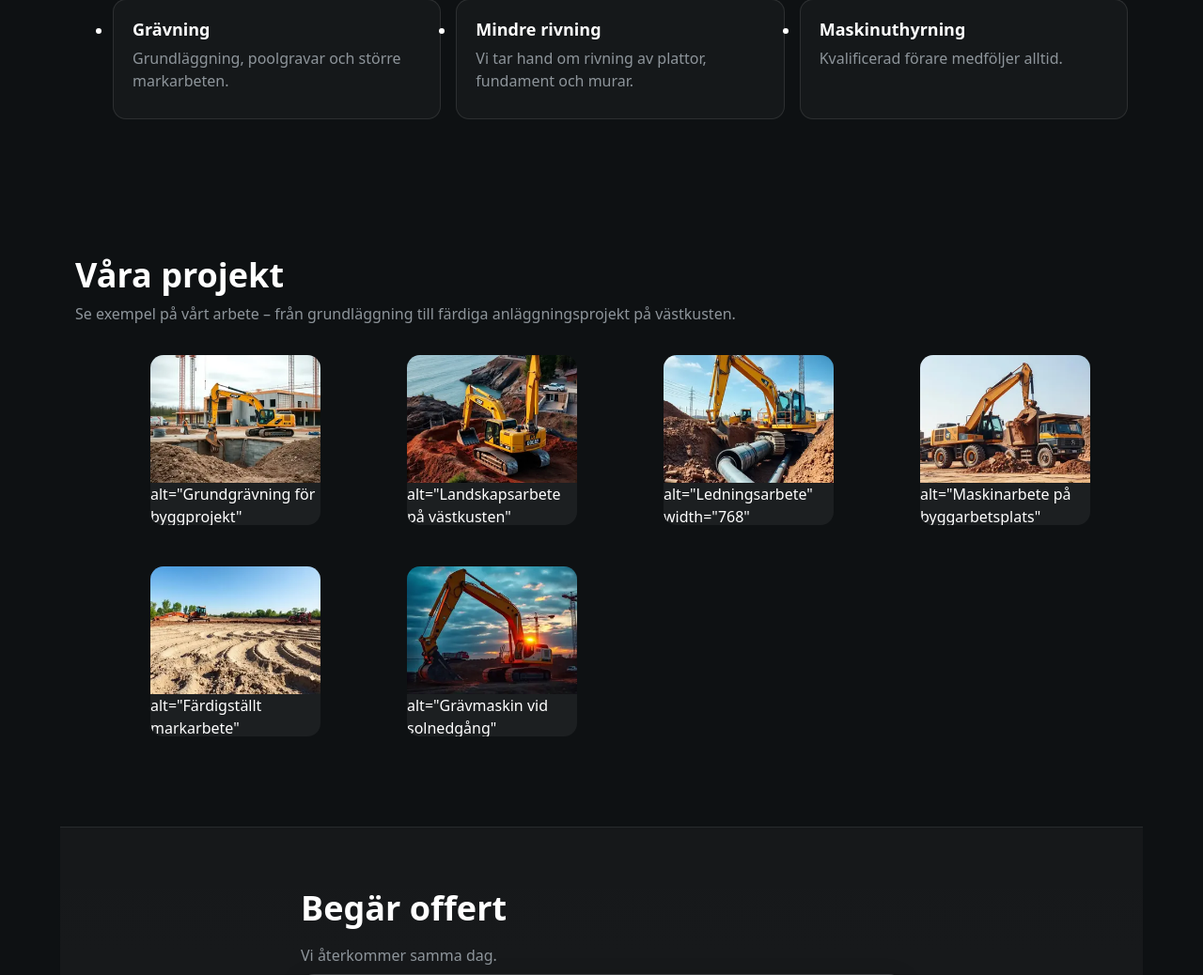
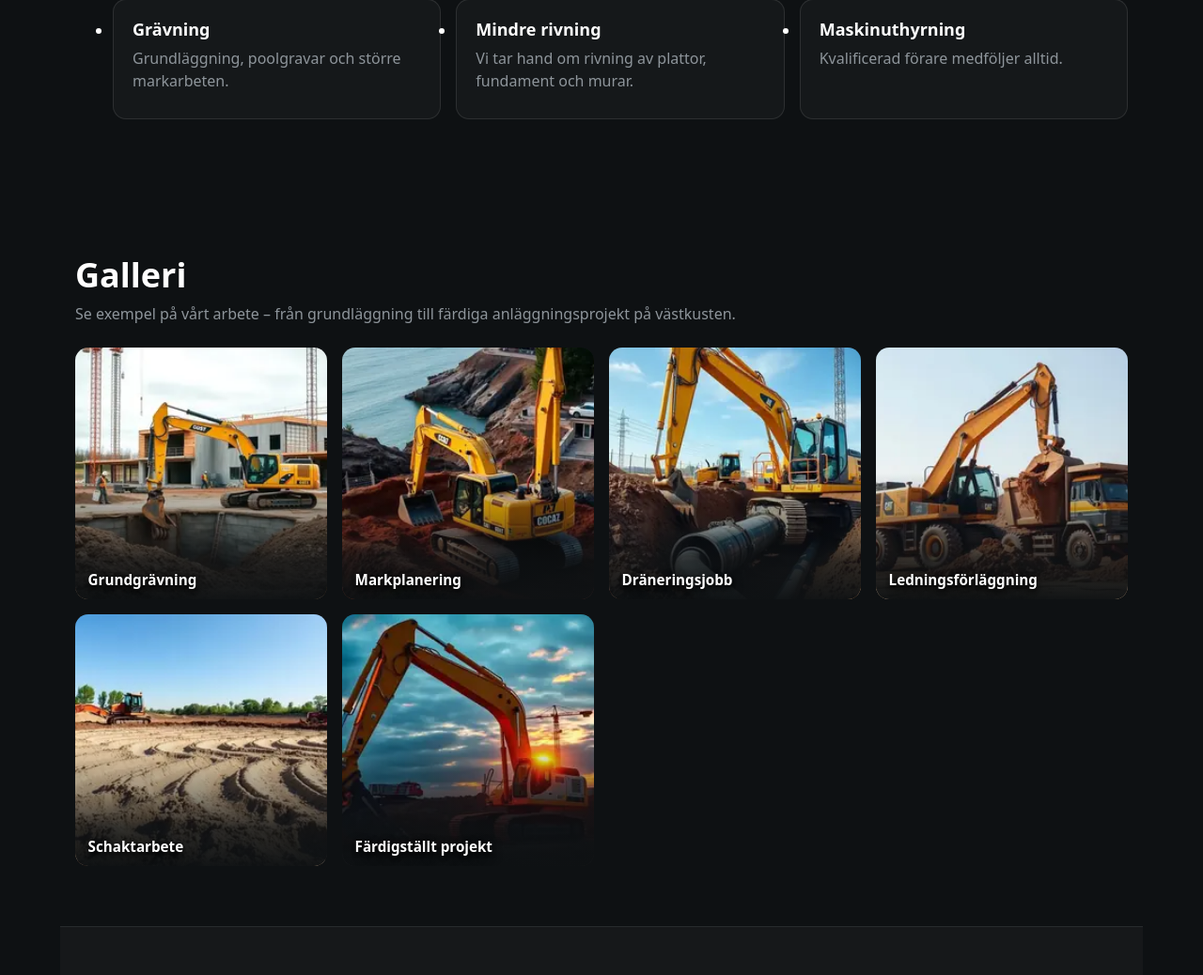
Before and after one commit to Moonchichiii/sandladanab, a FastAPI app: page / in a window 1280 px wide. Shown: the part 945-1983 px from the top of the page at 94% size. Run offline with FastAPI, Linux system fonts and the light colour scheme.

Commit message:
Refactor gallery section for improved layout and accessibility

```diff
--- a/templates/base.html
+++ b/templates/base.html
@@ -77,6 +77,7 @@
       }
       img {
         max-width: 100%;
+        height: auto;
         display: block;
       }
       a {
@@ -401,18 +410,24 @@
         background: rgba(255, 255, 255, 0.06);
       }
 
-      /* Gallery */
+      /* Gallery - Properly Centered */
+      /* Gallery - FINAL WORKING VERSION */
       .gallery {
         display: grid;
         grid-template-columns: repeat(2, 1fr);
         gap: 0.75rem;
-        margin-top: 1rem;
+        padding: 0;
+        margin: 1.5rem 0 0;
+        list-style: none;
       }
+
       @media (min-width: 48rem) {
         .gallery {
           grid-template-columns: repeat(3, 1fr);
+          gap: 1rem;
         }
       }
+
       @media (min-width: 64rem) {
         .gallery {
           grid-template-columns: repeat(4, 1fr);
@@ -420,58 +435,91 @@
       }
 
       .gallery__item {
-        list-style: none;
+        margin: 0;
+        padding: 0;
       }
+
       .gallery__figure {
         position: relative;
+        margin: 0;
         overflow: hidden;
         border-radius: 14px;
-        aspect-ratio: 1 / 1;
+        aspect-ratio: 1;
         background: rgba(255, 255, 255, 0.06);
       }
+
       .gallery__img {
         width: 100%;
         height: 100%;
         object-fit: cover;
-        transition: transform 0.5s ease;
-      }
-      .gallery__figure:hover .gallery__img {
-        transform: scale(1.08);
+        display: block;
       }
 
+      /* Strong gradient for mobile captions */
       .gallery__figure::after {
         content: "";
         position: absolute;
-        inset: 0;
+        bottom: 0;
+        left: 0;
+        right: 0;
+        height: 50%;
         background: linear-gradient(
           to top,
-          rgba(14, 17, 19, 0.92) 0%,
-          rgba(14, 17, 19, 0.38) 38%,
-          rgba(14, 17, 19, 0) 70%
+          rgba(14, 17, 19, 0.98) 0%,
+          rgba(14, 17, 19, 0.85) 30%,
+          rgba(14, 17, 19, 0.4) 60%,
+          transparent 100%
         );
-        opacity: 0;
-        transition: opacity 0.25s ease;
-      }
-      .gallery__figure:hover::after {
-        opacity: 1;
+        pointer-events: none;
       }
 
       .gallery__caption {
         position: absolute;
+        bottom: 0;
         left: 0;
         right: 0;
-        bottom: 0;
-        padding: 0.6rem 0.9rem;
-        font-weight: 600;
+        padding: 0.65rem 0.85rem;
+        margin: 0;
+        font-weight: 700;
+        font-size: 0.95rem;
+        line-height: 1.3;
         color: #fff;
-        text-shadow: 0 1px 2px rgba(0, 0, 0, 0.8);
-        transform: translateY(10px);
-        opacity: 0;
-        transition: all 0.25s ease;
+        text-shadow: 0 2px 4px rgba(0, 0, 0, 0.9), 0 4px 12px rgba(0, 0, 0, 0.8);
+        z-index: 1;
       }
-      .gallery__figure:hover .gallery__caption {
-        transform: none;
-        opacity: 1;
+
+      /* Desktop: Hide captions by default, show on hover */
+      @media (hover: hover) {
+        .gallery__figure {
+          cursor: pointer;
+        }
+
+        .gallery__figure::after,
+        .gallery__caption {
+          opacity: 0;
+          transition: opacity 0.3s ease, transform 0.3s ease;
+        }
+
+        .gallery__caption {
+          transform: translateY(8px);
+        }
+
+        .gallery__figure:hover::after,
+        .gallery__figure:hover .gallery__caption {
+          opacity: 1;
+        }
+
+        .gallery__figure:hover .gallery__caption {
+          transform: translateY(0);
+        }
+
+        .gallery__img {
+          transition: transform 0.5s ease;
+        }
+
+        .gallery__figure:hover .gallery__img {
+          transform: scale(1.08);
+        }
       }
 
       /* Quote section */
@@ -689,13 +734,6 @@
         #offert {
           scroll-margin-top: 64px;
         }
-      }
-
-      /* List views skip offscreen work */
-      .cards,
-      .gallery {
-        content-visibility: auto;
-        contain-intrinsic-size: 1px 600px;
       }
     </style>
   </head>
--- a/templates/partials/gallery.html
+++ b/templates/partials/gallery.html
@@ -1,43 +1,36 @@
 <section id="galleri" class="section" aria-labelledby="galleri-titel">
   <div class="container">
-    <h2 id="galleri-titel">Våra projekt</h2>
-    <p class="muted" style="margin-bottom: 1rem">
+    <h2 id="galleri-titel">Galleri</h2>
+    <p class="muted">
       Se exempel på vårt arbete – från grundläggning till färdiga
       anläggningsprojekt på västkusten.
     </p>
 
-    {% set items = [ {"src": url_for('static',
-    path='assets/images/gallery-1.webp'), "alt": "Grundgrävning för
-    byggprojekt", "title": "Grundgrävning"}, {"src": url_for('static',
-    path='assets/images/gallery-2.webp'), "alt": "Landskapsarbete på
-    västkusten", "title": "Markplanering"}, {"src": url_for('static',
-    path='assets/images/gallery-3.webp'), "alt": "Ledningsarbete", "title":
-    "Ledningsförläggning"}, {"src": url_for('static',
-    path='assets/images/gallery-4.webp'), "alt": "Maskinarbete på
-    byggarbetsplats", "title": "Masslastning"}, {"src": url_for('static',
-    path='assets/images/gallery-5.webp'), "alt": "Färdigställt markarbete",
-    "title": "Färdigställt projekt"}, {"src": url_for('static',
-    path='assets/images/gallery-6.webp'), "alt": "Grävmaskin vid solnedgång",
-    "title": "Professionellt arbete"} ] %}
+    {% set gallery_items = [ {"name": "Grundgrävning", "sizes": "1"}, {"name":
+    "Markplanering", "sizes": "2"}, {"name": "Dräneringsjobb", "sizes": "3"},
+    {"name": "Ledningsförläggning", "sizes": "4"}, {"name": "Schaktarbete",
+    "sizes": "5"}, {"name": "Färdigställt projekt", "sizes": "6"} ] %}
 
-    <ul class="gallery">
-      {% for it in items %}
+    <ul class="gallery" role="list">
+      {% for item in gallery_items %}
       <li class="gallery__item">
         <figure class="gallery__figure">
           <img
+            class="gallery__img"
             srcset="
-    {{ it.src | replace('.webp','-320.webp') }} 320w,
-    {{ it.src | replace('.webp','-480.webp') }} 480w,
-    {{ it.src | replace('.webp','-640.webp') }} 640w,
-    {{ it.src | replace('.webp','-768.webp') }} 768w"
+              {{ url_for('static', path='assets/images/gallery-' ~ item.sizes ~ '-320.webp') }} 320w,
+              {{ url_for('static', path='assets/images/gallery-' ~ item.sizes ~ '-480.webp') }} 480w,
+              {{ url_for('static', path='assets/images/gallery-' ~ item.sizes ~ '-640.webp') }} 640w,
+              {{ url_for('static', path='assets/images/gallery-' ~ item.sizes ~ '-768.webp') }} 768w"
             sizes="(min-width: 64rem) 25vw, (min-width: 48rem) 33vw, 50vw"
-            src="{{ it.src | replace('.webp','-320.webp') }}"
+            src="{{ url_for('static', path='assets/images/gallery-' ~ item.sizes ~ '.webp') }}"
+            alt="{{ item.name }} – Sandlådan AB grävmaskinsjobb"
+            width="768"
+            height="768"
+            loading="lazy"
+            decoding="async"
           />
-          alt="{{ it.alt }}" width="768" height="768" loading="lazy"
-          decoding="async" fetchpriority="low"
-          <!-- add -->
-          class="gallery__img" />
-          <figcaption class="gallery__caption">{{ it.title }}</figcaption>
+          <figcaption class="gallery__caption">{{ item.name }}</figcaption>
         </figure>
       </li>
       {% endfor %}
```
Also changed, not shown: other parts of templates/base.html (+38 -33 lines).
